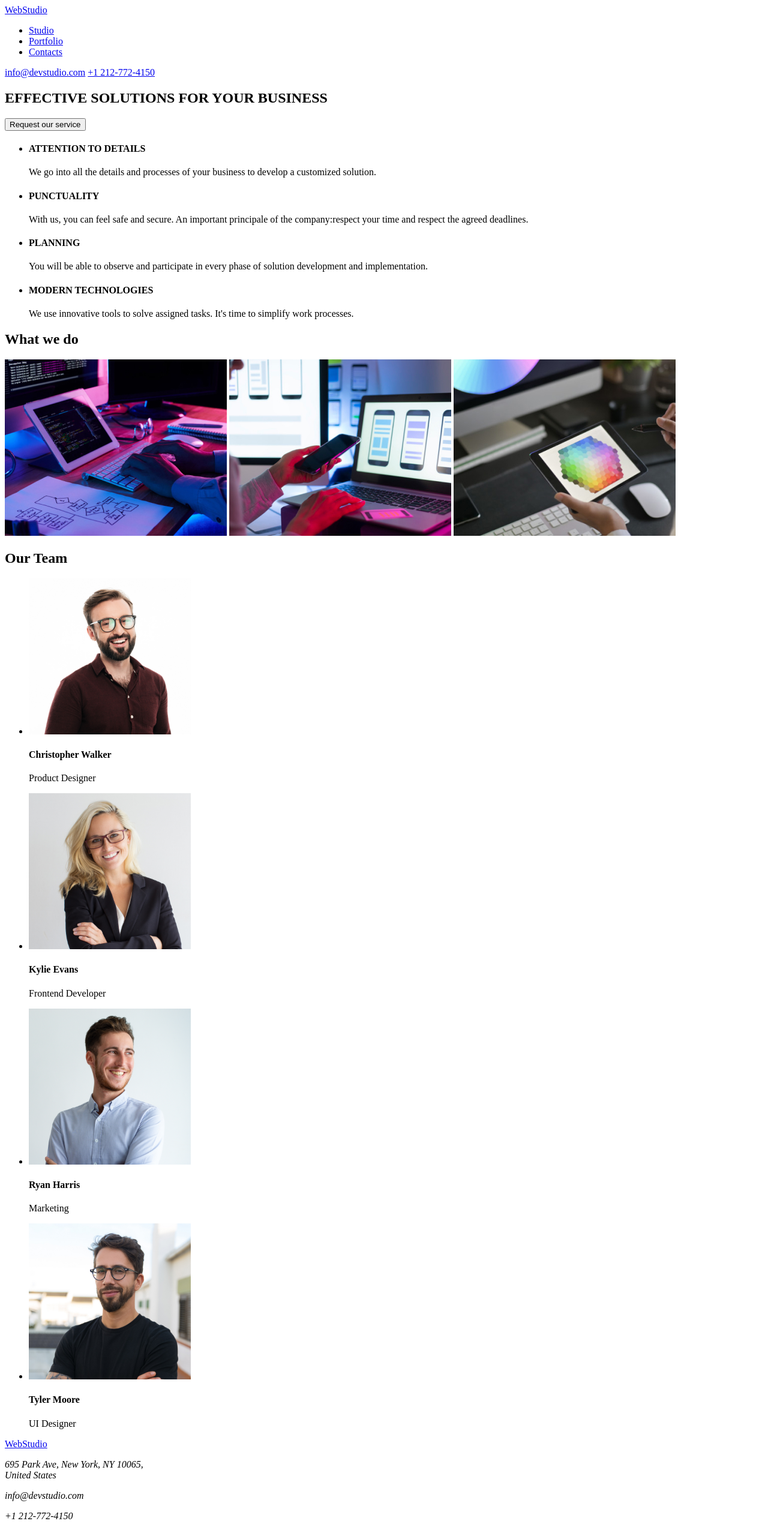
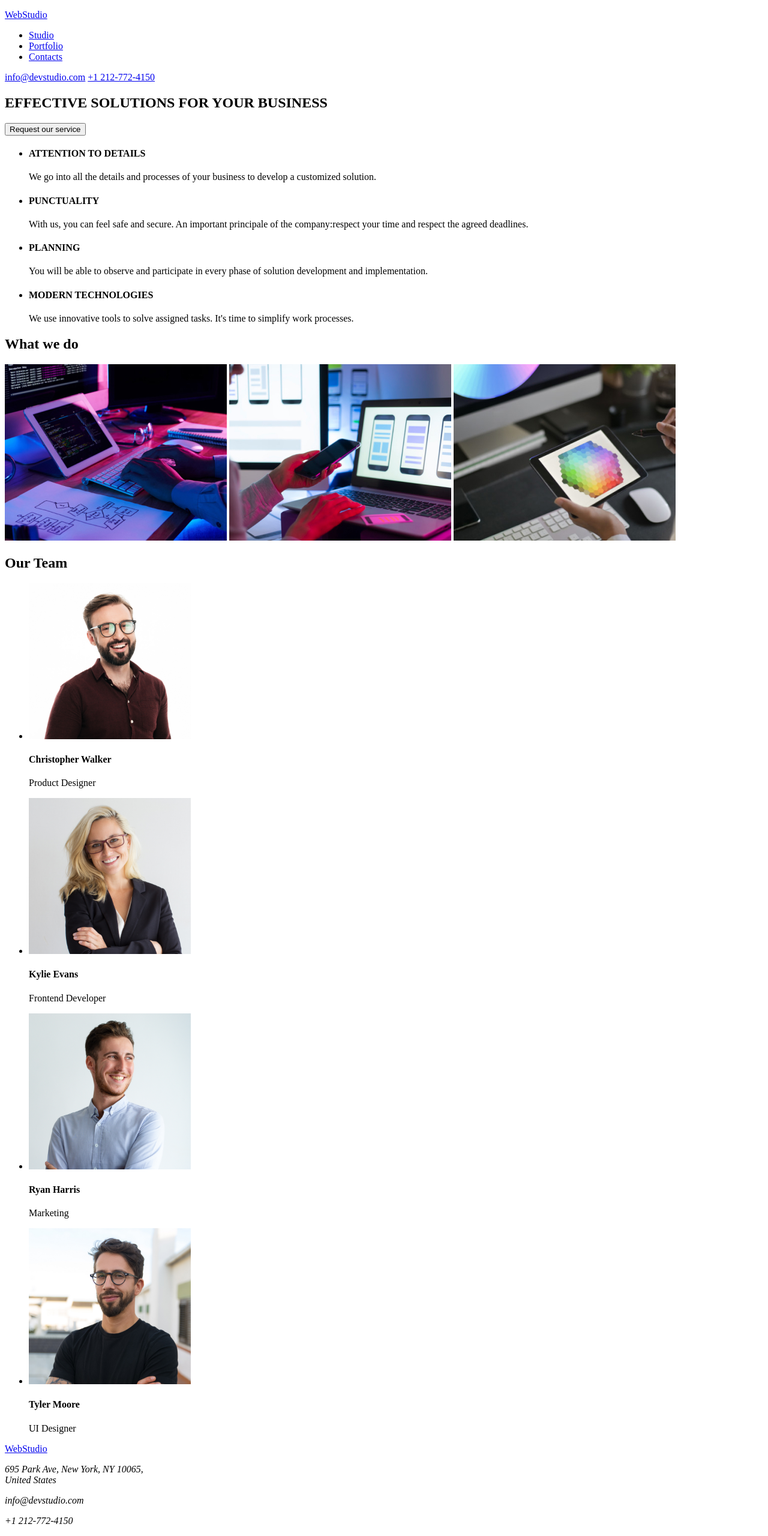
Before and after one commit to martakoss27/goit-markup-hw-01, a plain HTML site: page index.html in a window 1280 px wide. Shown: the whole page at 60% size. Drawn offline with Linux system fonts and the light colour scheme.

Commit message:
Update index.html

```diff
--- a/index.html
+++ b/index.html
@@ -8,7 +8,7 @@
   </head>
   <body>
     <header>
-      <a href="#"> WebStudio</a>
+      <p><a href="#"> WebStudio</a></p>
       <nav>
         <ul>
           <li><a href="#">Studio</a></li>
@@ -129,7 +129,7 @@
       </section>
     </main>
     <footer>
-      <a href="#">WebStudio</a>
+      <p><a href="#">WebStudio</a></p>
       <address>
         <p>
           695 Park Ave, New York, NY 10065,<br />
```
